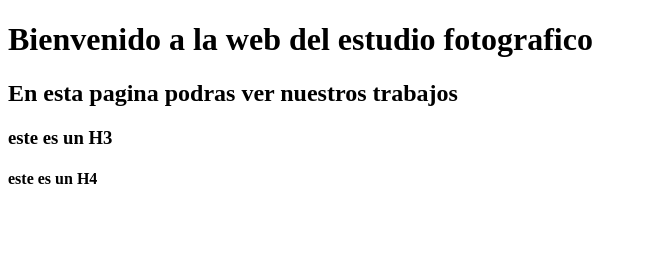
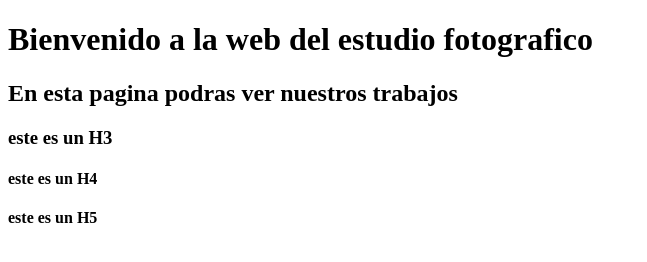
Before and after one commit to jdagile/pagina-web, a plain HTML site: page index.html in a window 1280 px wide. Shown: the whole page, without its empty margins (0-647 px from the left). Drawn offline with Linux system fonts and the light colour scheme.

Commit message:
actulizar alguno archivos

```diff
--- a/index.html
+++ b/index.html
@@ -12,7 +12,7 @@
   <h2>En esta pagina podras ver nuestros trabajos</h2>
   <h3>este es un H3</h3>
   <h4>este es un H4</h3>
-
+    <h4>este es un H5</h3>
 
     </body>
 </html>
```
